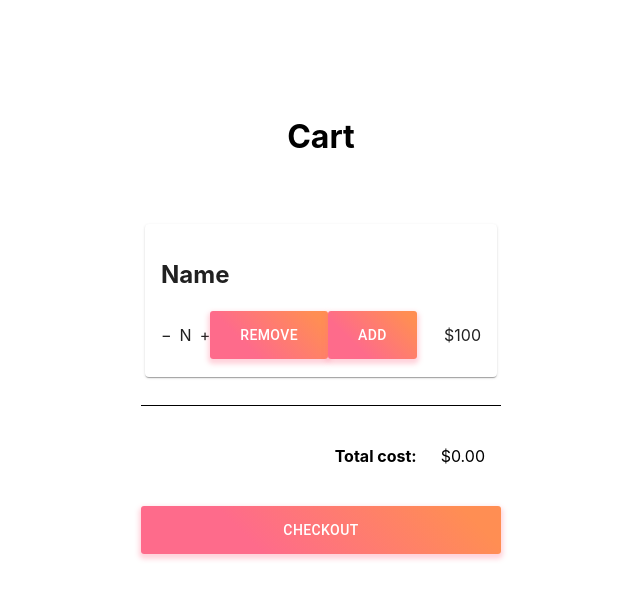
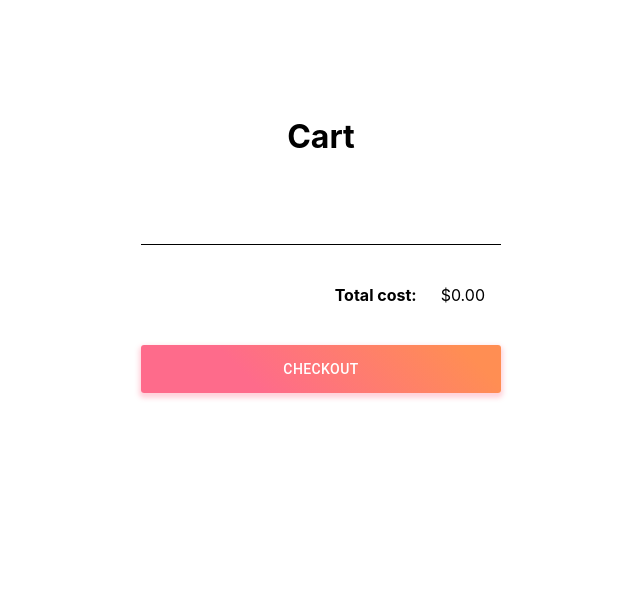
Before and after one commit to grigory-lapshin/strelka-test, a React (Create React App) app: page /cart in a window 1280 px wide. Shown: the top 600 px of the page, without its empty margins (319-959 px from the left). Built offline with nearby package versions, Linux system fonts and the light colour scheme.

Commit message:
feat: add cart items

```diff
--- a/src/Pages/Cart.js
+++ b/src/Pages/Cart.js
@@ -1,11 +1,12 @@
 import React from 'react';
-import { Container, Card } from '@material-ui/core';
+import { Container } from '@material-ui/core';
 import { styled } from '@material-ui/styles';
 import { connect } from 'react-redux';
 import { addToCart, removeFromCart } from '../actions';
 import GradientButton from '../components/GradientButton';
 import Header1 from '../components/Header1';
-import { getTotal } from '../reducers';
+import { getTotal, getAddedItems } from '../reducers';
+import Item from '../components/CartItem';
 
 const CenteredContainer = styled(Container)({
   padding: '6em',
@@ -15,59 +16,6 @@ const CenteredContainer = styled(Container)({
 });
 
 const ItemsContainer = styled('div')({ display: 'flex', flexFlow: 'column' });
-
-const ProductName = styled('h2')({});
-
-const CostContainer = styled('div')({
-  display: 'flex',
-  flexFlow: 'row no-wrap',
-  justifyContent: 'space-between',
-});
-
-const Cost = styled('p')({ '&:before': { content: '"$"' }, alignSelf: 'flex-end' });
-
-const Sign = styled('span')({});
-
-const AmountContainer = styled('div')({
-  display: 'flex',
-  flexFlow: 'row no-wrap',
-  justifyContent: 'space-around',
-  alignItems: 'center',
-});
-
-const Amount = styled('p')({ margin: '0 8px' });
-
-const AmountWithControls = ({ handleAddToCart, handleRemoveFromCard }) => (
-  <AmountContainer>
-    <Sign>−</Sign>
-    <Amount>N</Amount>
-    <Sign>+</Sign>
-    <GradientButton onClick={handleRemoveFromCard}>Remove</GradientButton>
-    <GradientButton onClick={handleAddToCart}>Add</GradientButton>
-  </AmountContainer>
-);
-
-const ItemCard = styled(Card)({
-  margin: '4px',
-  padding: '1em',
-  display: 'flex',
-  flexDirection: 'column',
-  justifyContent: 'space-between',
-  height: '90%',
-});
-
-const Item = ({ handleAddToCart, handleRemoveFromCard }) => (
-  <ItemCard>
-    <ProductName>Name</ProductName>
-    <CostContainer>
-      <AmountWithControls
-        handleAddToCart={handleAddToCart}
-        handleRemoveFromCard={handleRemoveFromCard}
-      />
-      <Cost>100</Cost>
-    </CostContainer>
-  </ItemCard>
-);
 
 const TotalCostContainer = styled('div')({
   display: 'flex',
@@ -90,29 +38,30 @@ const TotalCost = ({ total }) => (
 );
 
 const Cart = ({
-  ids, quantityById, addToCart, removeFromCart, total,
-}) => {
-  console.log(ids, quantityById);
-  return (
+  ids, quantityById, addToCart, removeFromCart, total, items,
+}) => (
   <CenteredContainer>
     <Header1>Cart</Header1>
     <ItemsContainer>
+      {items.map(i => (
         <Item
-          handleAddToCart={() => addToCart(13)}
-          handleRemoveFromCard={() => removeFromCart(13)}
+          {...i}
+          quantity={quantityById[i.id]}
+          key={i.id}
+          handleAddToCart={() => addToCart(i.id)}
+          handleRemoveFromCard={() => removeFromCart(i.id)}
         />
-        {/* <Item />
-        <Item /> */}
+      ))}
     </ItemsContainer>
     <TotalCost total={total} />
     <GradientButton>Checkout</GradientButton>
   </CenteredContainer>
 );
-};
 
 const mapStateToProps = (state) => {
   const { cart } = state;
   return {
+    items: getAddedItems(state),
     ids: cart.addedIds,
     quantityById: cart.quantityById,
     total: getTotal(state),
--- /dev/null
+++ b/src/components/CartItem.js
@@ -0,0 +1,60 @@
+import React from 'react';
+import { Card, Button } from '@material-ui/core';
+import { styled } from '@material-ui/styles';
+import GradientButton from './GradientButton';
+
+const ProductName = styled('h2')({});
+
+const CostContainer = styled('div')({
+  display: 'flex',
+  flexFlow: 'row no-wrap',
+  justifyContent: 'space-between',
+});
+
+const Cost = styled('p')({ '&:before': { content: '"$"' }, alignSelf: 'flex-end' });
+
+const Sign = styled('span')({});
+
+const AmountContainer = styled('div')({
+  display: 'flex',
+  flexFlow: 'row no-wrap',
+  justifyContent: 'space-around',
+  alignItems: 'center',
+});
+
+const Quantity = styled('p')({ margin: '0 8px' });
+
+const QuantityWithControls = ({ handleAddToCart, handleRemoveFromCard, quantity }) => (
+  <AmountContainer>
+    <Button onClick={handleRemoveFromCard}>−</Button>
+    <Quantity>{quantity}</Quantity>
+    <Button onClick={handleAddToCart}>+</Button>
+  </AmountContainer>
+);
+
+const ItemCard = styled(Card)({
+  margin: '4px',
+  padding: '1em',
+  display: 'flex',
+  flexDirection: 'column',
+  justifyContent: 'space-between',
+  height: '90%',
+});
+
+const Item = ({
+  handleAddToCart, handleRemoveFromCard, product, quantity, price,
+}) => (
+  <ItemCard>
+    <ProductName>{product}</ProductName>
+    <CostContainer>
+      <QuantityWithControls
+        handleAddToCart={handleAddToCart}
+        handleRemoveFromCard={handleRemoveFromCard}
+        quantity={quantity}
+      />
+      <Cost>{price * quantity}</Cost>
+    </CostContainer>
+  </ItemCard>
+);
+
+export default Item;
--- a/src/reducers/index.js
+++ b/src/reducers/index.js
@@ -12,6 +12,8 @@ export const getTotal = state => getAddedIds(state)
   .reduce((total, id) => total + getProduct(state, id).price * getQuantity(state, id), 0)
   .toFixed(2);
 
+export const getAddedItems = state => fromCart.getAddedIds(state.cart).reduce((acc, id) => [...acc, getProduct(state, id)], []);
+
 export default combineReducers({
   cart,
   products,
```
Lines whose indentation alone changed are shown as unchanged.
